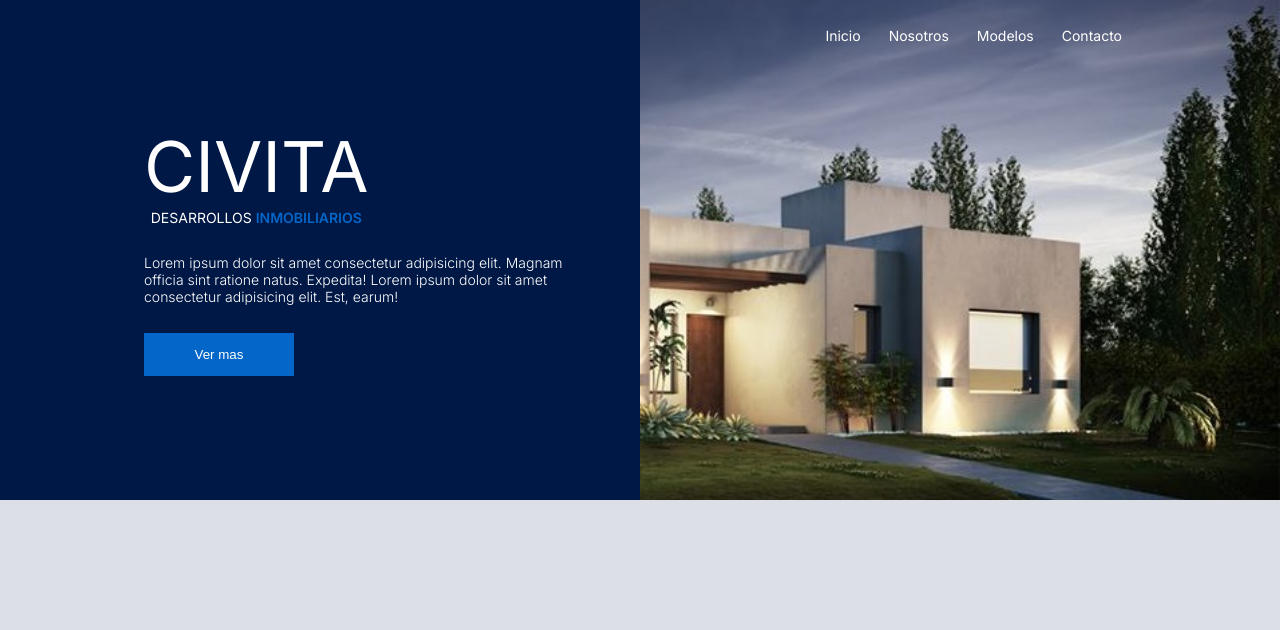
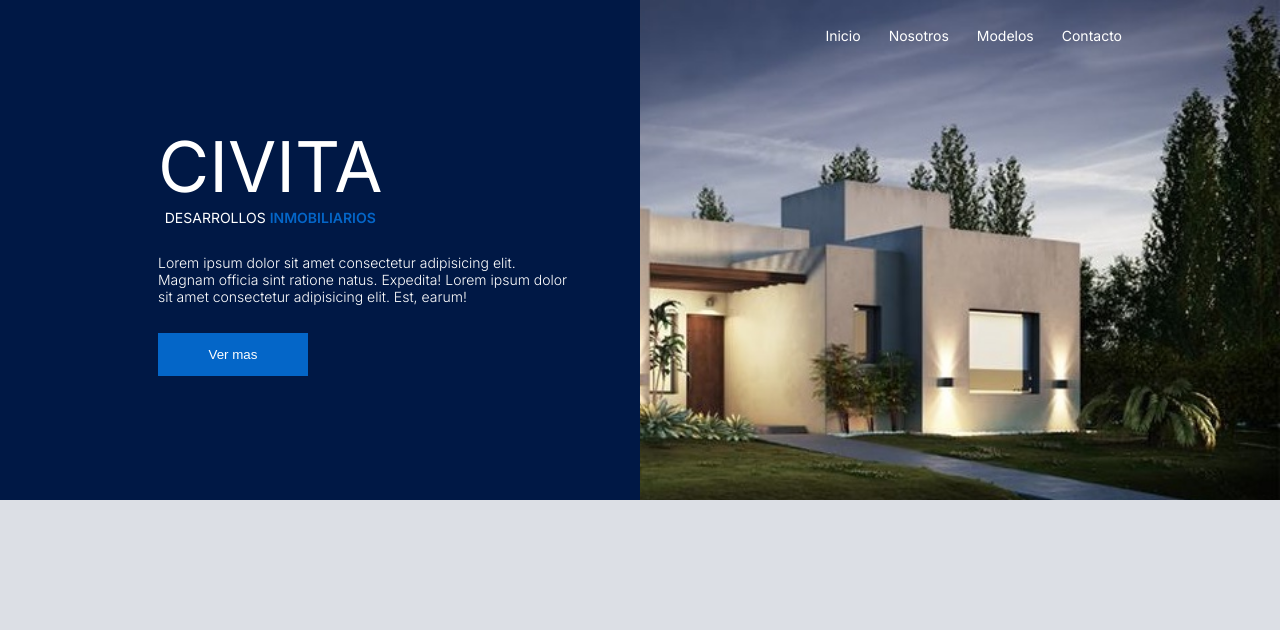
Before and after one commit to manudiiez/civita, a website: page index.html in a window 1280 px wide. Shown: the top 630 px of the page. Drawn offline with nearby package versions, Linux system fonts and the light colour scheme.

Commit message:
header arreglado

```diff
--- a/index.html
+++ b/index.html
@@ -47,8 +47,22 @@
     </header>
     <main>
       <section id="header">
-        <div class="container">
+        <!-- <div class="container">
           <div class="body">
+            <div class="title__container">
+              <p class="title"><strong>CIVITA</strong></p>
+              <p class="subtitle">DESARROLLOS <span>INMOBILIARIOS</span></p>
+            </div>
+            <h1>
+              Lorem ipsum dolor sit amet consectetur adipisicing elit. Magnam
+              officia sint ratione natus. Expedita! Lorem ipsum dolor sit amet
+              consectetur adipisicing elit. Est, earum!
+            </h1>
+            <button>Ver mas</button>
+          </div>
+        </div> -->
+        <div class="body">
+          <div class="text">
             <div class="title__container">
               <p class="title"><strong>CIVITA</strong></p>
               <p class="subtitle">DESARROLLOS <span>INMOBILIARIOS</span></p>
--- a/sass/components/_header.scss
+++ b/sass/components/_header.scss
@@ -1,36 +1,126 @@
+// #header{
+//     position: relative;
+
+//     width: 100%;
+//     height: 300px;
+//     background-image: url('../img/header_img.jpg');
+//     background-size: cover;
+//     background-position: center;
+
+
+//     .container{
+//         position: absolute;
+//         bottom: -87%;
+//         left: 0;
+//         width: 100%;
+//         height: fit-content;
+//         background-color: $color-blue-1;
+//         color: $color-white;
+//         padding: 3rem 1rem;
+//         box-sizing: border-box;
+//         z-index: 100;
+//         .body{
+//             width: 100%;
+//             height: 100%;
+//             max-width: 454px;
+
+//             display: flex;
+//             justify-content: center;
+//             align-items: center;
+//             flex-direction: column;
+
+//             margin: 0 auto;
+
+//             .title{
+//                 font-size: 5rem;
+//                 margin: 0;
+//                 strong{
+
+//                     font-weight: 400;
+//                 }
+//             }
+
+//             .subtitle{
+//                 font-size: 1rem;
+//                 font-weight: 400;
+//                 margin: 0;
+//                 margin-bottom: 2rem;
+//                 text-align: center;
+//                 span{
+//                     color: $color-blue-2;
+//                     font-weight: 600;
+//                 }
+//             }
+//             h1{
+//                 font-weight: 300;
+//                 font-size: 1rem;
+//                 margin: 0;
+//                 margin-bottom: 2rem;
+//                 text-align: center;
+//             }
+
+//             button{
+//                 background-color: $color-blue-2;
+//                 color: $color-white;
+//                 padding: 1rem 0;
+//                 border: none;
+//                 width: 150px;
+//                 &:hover{
+//                     background-color: $color-black-3;
+//                 }
+//             }
+//         }
+//     }
+
+//     @media (min-width: 768px) {
+//         height: 500px;
+//         .container{
+//             left: 0;
+//             bottom: 0;
+//             width: 50%;
+//             height: 100%;
+//             .body{
+//                 margin-right: 2rem;
+//                 margin-left: auto;
+
+//                 align-items: flex-start;
+//                 .title__container{
+//                     display: flex;
+//                     justify-content: center;
+//                     align-items: center;
+//                     flex-direction: column;
+//                     .title{
+//                         font-size: 5rem;
+//                     }
+//                 }
+//                 h1{
+//                     text-align: start;
+//                 }
+//             }
+//         }
+//     }
+// }
+
 #header{
-    position: relative;
-
     width: 100%;
     height: 300px;
     background-image: url('../img/header_img.jpg');
     background-size: cover;
     background-position: center;
-
-
-    .container{
-        position: absolute;
-        bottom: -87%;
-        left: 0;
+    margin-bottom: 260px;
+    .body{
         width: 100%;
-        height: fit-content;
         background-color: $color-blue-1;
-        color: $color-white;
-        padding: 3rem 1rem;
-        box-sizing: border-box;
-        z-index: 100;
-        .body{
-            width: 100%;
-            height: 100%;
-            max-width: 454px;
-
+        position: relative;
+        bottom: -210px;
+        height: 350px;
+        .text{
             display: flex;
             justify-content: center;
             align-items: center;
             flex-direction: column;
-
-            margin: 0 auto;
-
+            color: $color-white;
+            padding: 3rem 1rem;
             .title{
                 font-size: 5rem;
                 margin: 0;
@@ -39,7 +129,6 @@
                     font-weight: 400;
                 }
             }
-
             .subtitle{
                 font-size: 1rem;
                 font-weight: 400;
@@ -71,32 +160,30 @@
             }
         }
     }
-
     @media (min-width: 768px) {
         height: 500px;
-        .container{
-            left: 0;
+        margin-bottom: 0px;
+        .body{
+            width: 50%;
             bottom: 0;
-            width: 50%;
-            height: 100%;
-            .body{
-                margin-right: 2rem;
+            height: 500px;
+            .text{
+                box-sizing: border-box;
+                width: 100%;
+                height: 100%;
+                max-width: 496px;
                 margin-left: auto;
-
                 align-items: flex-start;
-                .title__container{
-                    display: flex;
-                    justify-content: center;
-                    align-items: center;
-                    flex-direction: column;
-                    .title{
-                        font-size: 5rem;
-                    }
+                padding-right: 5rem;
+                .title{
+                    font-size: 5rem;
                 }
                 h1{
                     text-align: start;
                 }
             }
         }
+
     }
+
 }
--- a/sass/components/_menu.scss
+++ b/sass/components/_menu.scss
@@ -8,6 +8,7 @@
     padding: 0 1rem;
     box-sizing: border-box;
     z-index: 300;
+    // display: none;
 
 
 
--- a/sass/components/_nosotros.scss
+++ b/sass/components/_nosotros.scss
@@ -1,4 +1,5 @@
 #nosotros{
+    // margin-top: 240px;
     background-color: $color-gray-1;
     position: relative;
     .content{
@@ -92,7 +93,6 @@
         }
     }
 
-
     @media (min-width: 768px) {
         margin-top: 0px;
 
```
Also changed, not shown: css/styles.css, 1 other file.
